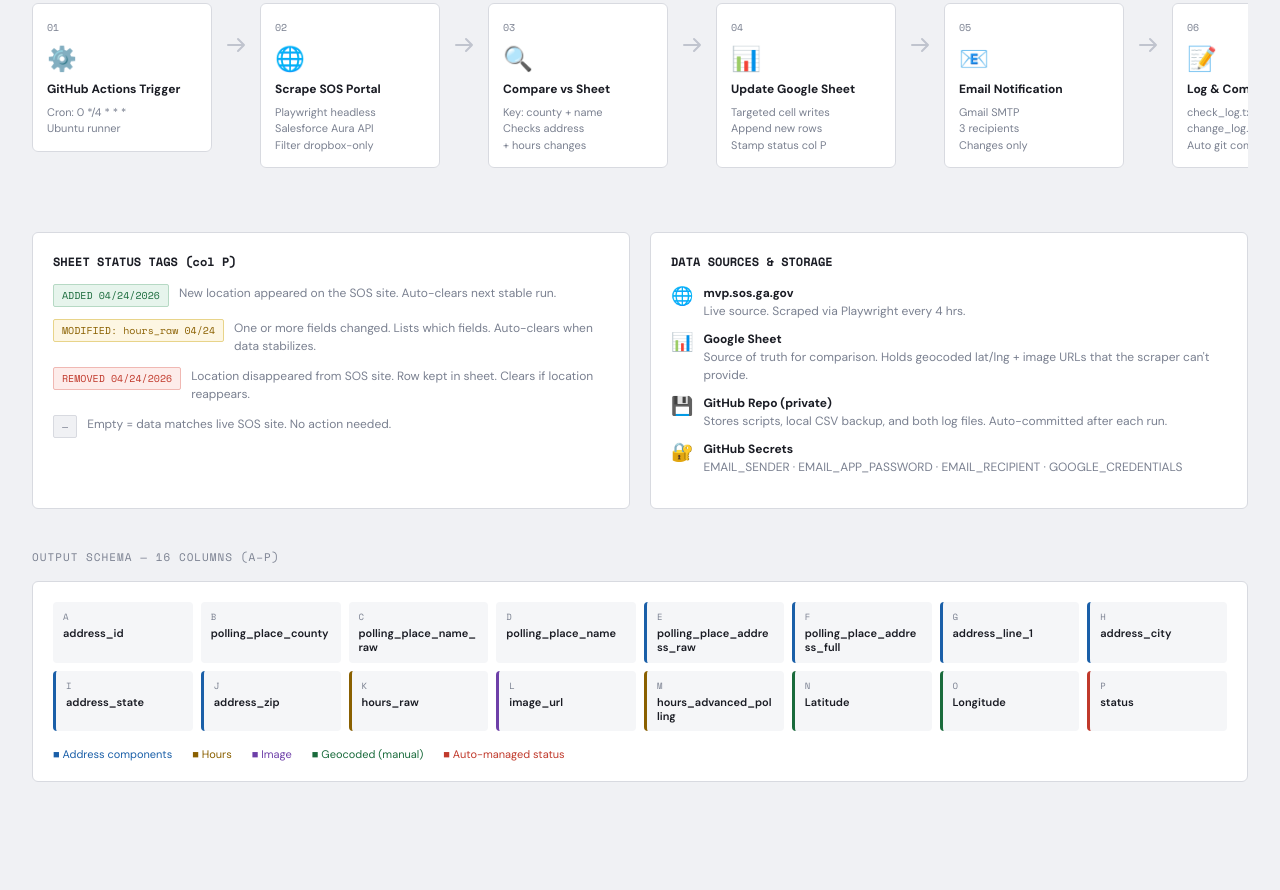
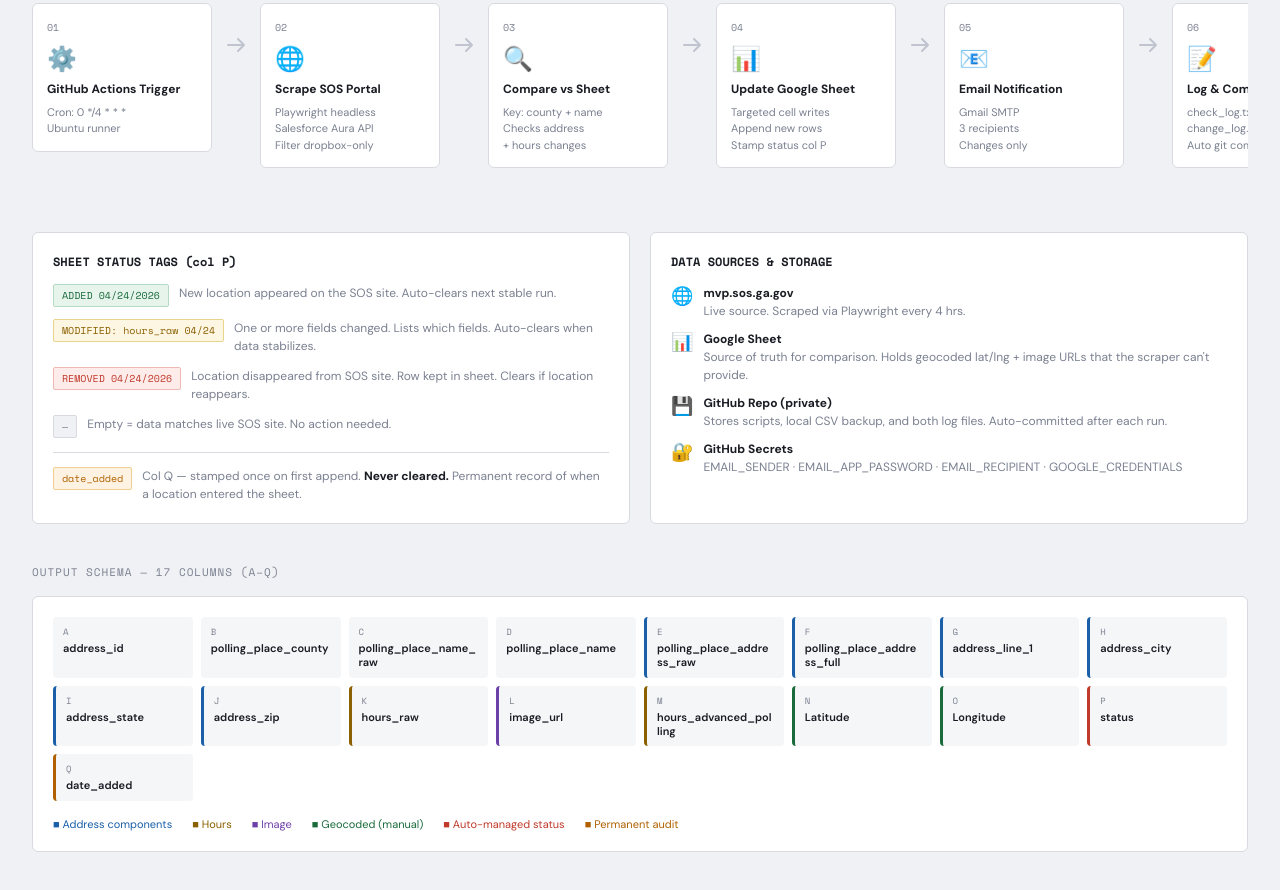
Before and after one commit to madiraa/ga_may_2026_primary_polling_location_scrape, a plain HTML site: page pipeline_diagram.html in a window 1280 px wide. Shown: the part 276-1166 px from the top of the page. Before the commit the page ends 1118 px from the top, so only its background shows below. Drawn offline with nearby package versions, Linux system fonts and the light colour scheme.

Commit message:
Update pipeline diagram: add date_added col Q, 17-column schema

```diff
--- a/pipeline_diagram.html
+++ b/pipeline_diagram.html
@@ -296,6 +296,7 @@
   .col-chip.highlight-image { border-left: 3px solid var(--accent4); }
   .col-chip.highlight-geo { border-left: 3px solid var(--green); }
   .col-chip.highlight-status { border-left: 3px solid var(--accent3); }
+  .col-chip.highlight-dateadded { border-left: 3px solid #b06000; }
 
   /* ── Schedule banner ── */
   .schedule-banner {
@@ -486,6 +487,12 @@
       <span class="tag cleared">—</span>
       <div class="tag-desc">Empty = data matches live SOS site. No action needed.</div>
     </div>
+    <div style="margin-top:14px;padding-top:14px;border-top:1px solid var(--border);">
+      <div class="tag-row" style="margin-bottom:0;">
+        <span class="tag" style="background:#fef3e2;color:#b06000;border:1px solid #f0d090;white-space:nowrap;">date_added</span>
+        <div class="tag-desc">Col Q — stamped once on first append. <strong style="color:var(--text);">Never cleared.</strong> Permanent record of when a location entered the sheet.</div>
+      </div>
+    </div>
   </div>
 
   <div class="info-panel">
@@ -511,7 +518,7 @@
 </div>
 
 <!-- Schema columns -->
-<p class="section-title">Output Schema — 16 Columns (A–P)</p>
+<p class="section-title">Output Schema — 17 Columns (A–Q)</p>
 <div class="info-panel" style="margin-bottom:0;">
   <div class="schema-grid">
     <div class="col-chip"><div class="col-letter">A</div><div class="col-name">address_id</div></div>
@@ -530,6 +537,7 @@
     <div class="col-chip highlight-geo"><div class="col-letter">N</div><div class="col-name">Latitude</div></div>
     <div class="col-chip highlight-geo"><div class="col-letter">O</div><div class="col-name">Longitude</div></div>
     <div class="col-chip highlight-status"><div class="col-letter">P</div><div class="col-name">status</div></div>
+    <div class="col-chip highlight-dateadded"><div class="col-letter">Q</div><div class="col-name">date_added</div></div>
   </div>
   <div style="display:flex;gap:20px;margin-top:16px;flex-wrap:wrap;">
     <span style="font-size:11px;color:#1a5fa8;">■ Address components</span>
@@ -537,6 +545,7 @@
     <span style="font-size:11px;color:#6d3fa8;">■ Image</span>
     <span style="font-size:11px;color:#1a6b3c;">■ Geocoded (manual)</span>
     <span style="font-size:11px;color:#c0392b;">■ Auto-managed status</span>
+    <span style="font-size:11px;color:#b06000;">■ Permanent audit</span>
   </div>
 </div>
 
```
